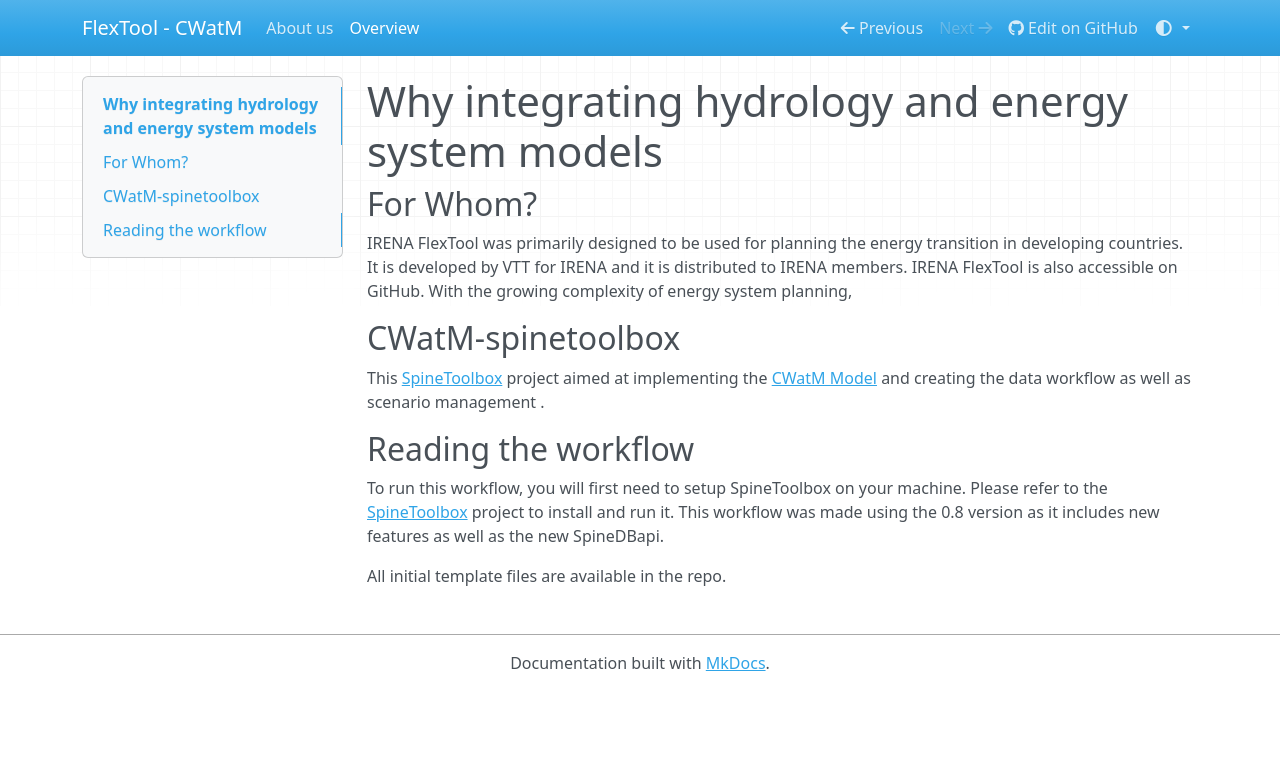
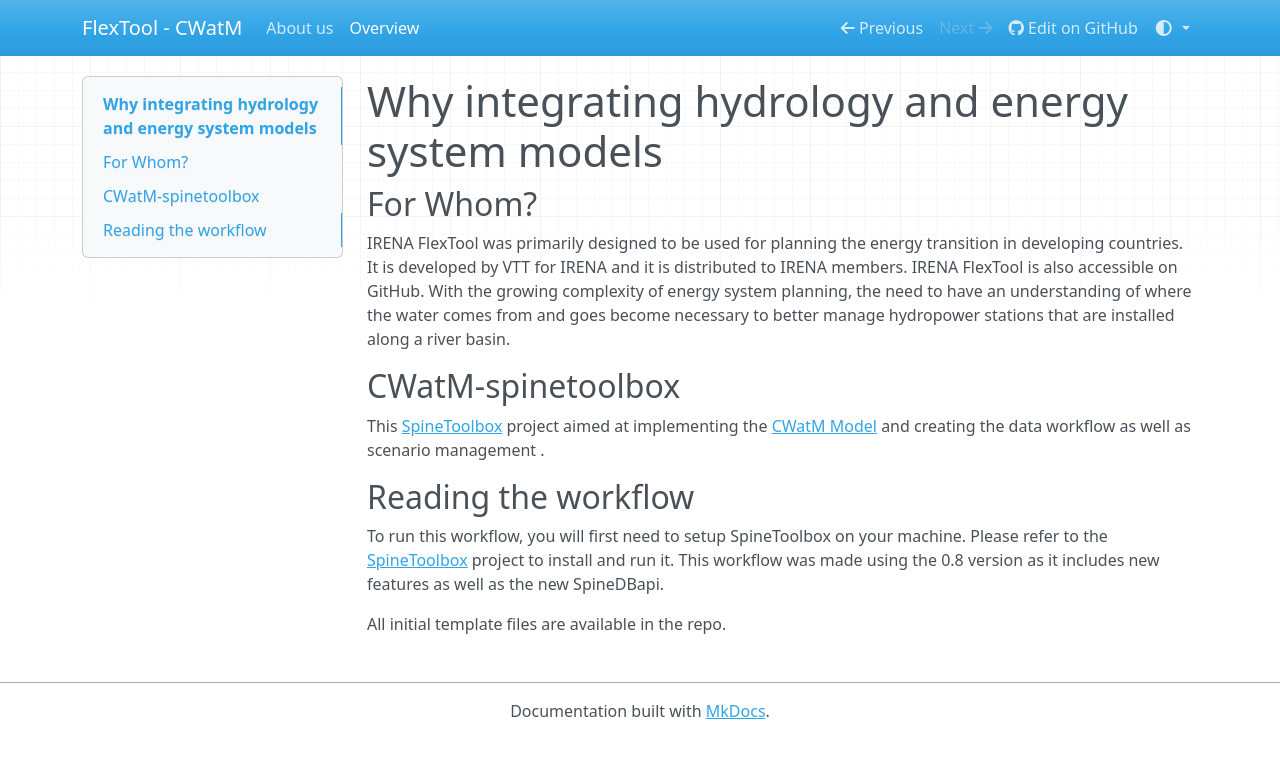
Before and after one commit to jeanlouisnico/CWatM-spinetoolbox, an MkDocs documentation site: the page built from docs/introduction.md, in a window 1280 px wide. Shown: the top 758 px of the page. Built offline with MkDocs 1.6.1, drawn with Linux system fonts in a browser that asks for light colours; nearby versions of some CDN libraries.

Commit message:
uådate docs

```diff
--- a/docs/introduction.md
+++ b/docs/introduction.md
@@ -2,7 +2,7 @@
 
 ## For Whom?
 
-IRENA FlexTool was primarily designed to be used for planning the energy transition in developing countries. It is developed by VTT for IRENA and it is distributed to IRENA members. IRENA FlexTool is also accessible on GitHub. With the growing complexity of energy system planning,
+IRENA FlexTool was primarily designed to be used for planning the energy transition in developing countries. It is developed by VTT for IRENA and it is distributed to IRENA members. IRENA FlexTool is also accessible on GitHub. With the growing complexity of energy system planning, the need to have an understanding of where the water comes from and goes become necessary to better manage hydropower stations that are installed along a river basin.
 
 ## CWatM-spinetoolbox
 
--- a/mkdocs.yml
+++ b/mkdocs.yml
@@ -1,5 +1,5 @@
 site_name: FlexTool - CWatM
-site_url: https://cris.vtt.fi/en/organisations/ba4206-design-and-operation-of-energy-systems
+site_url: https://jeanlouisnico.github.io/CWatM-spinetoolbox/
 site_description: Project documentation for CWatM implementation in SpineToolbox
 site_author: VTT DOES Team
 
```
